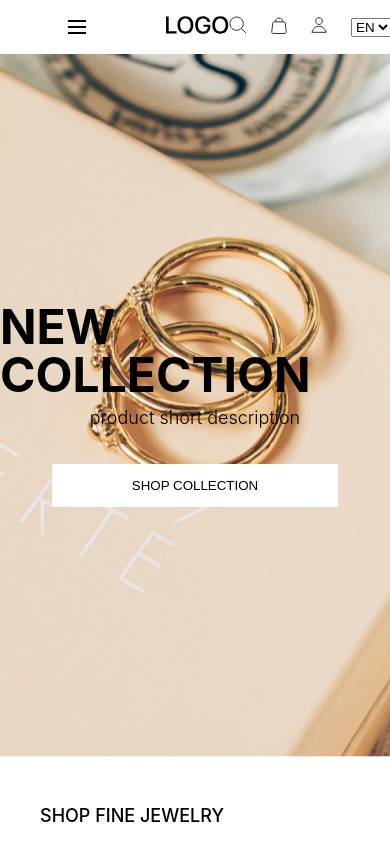
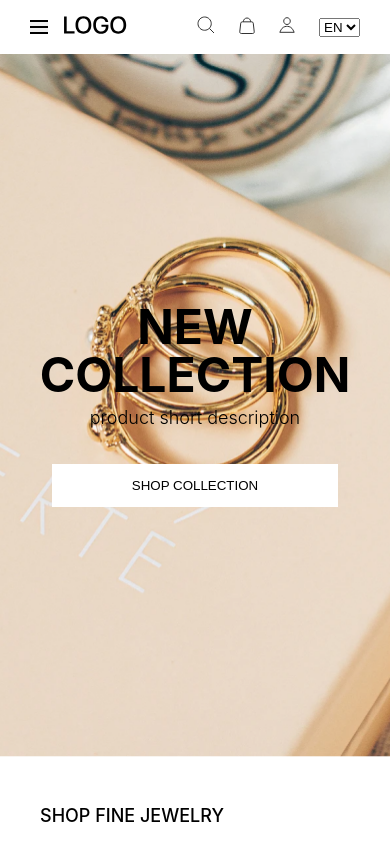
Before and after one commit to KIKVA03/Jewelery-collection, a React (Create React App) app: page / in a window 390 px wide. Shown: the top 844 px of the page. Built offline with nearby package versions, Linux system fonts and the light colour scheme.

Commit message:
feat: responsive navigation & mobile menu

```diff
--- a/src/components/HomePageComponents/Navigation.jsx
+++ b/src/components/HomePageComponents/Navigation.jsx
@@ -1,45 +1,25 @@
-import React from "react";
+import { useState, useCallback, memo } from "react";
 import styled from "styled-components";
 import { Link } from "react-router-dom";
-import { LogoIcon, CartIcon, SarchIcon, UserIcon } from "../icons";
-import { useState } from "react";
+import { LogoIcon, CartIcon, SarchIcon, UserIcon, BurgerIcon } from "../icons";
+import MobileNavigation from "../MobileNavigation";
 
 const Navigation = () => {
-    const [burger_class, setBurgerclass] = useState("burger-Bar Unclicked");
-    const [menu_class, setMenuClass] = useState("menu Hidden");
-    const [isMenuClicked, setIsMenuClicked] = useState(false);
+    const [isMobileNavShown, setIsMobileNavShown] = useState(false);
 
-    const burgerMenuClick = () => {
-        const a = !isMenuClicked;
-        setIsMenuClicked(a);
-        if (isMenuClicked) {
-            setBurgerclass("burger-Bar Clicked");
-            setMenuClass("menu Visable");
+    const toggleMobileNavBar = useCallback(() => {
+        setIsMobileNavShown(prev => !prev);
+    }, []);
 
-            // console.log;
-            console.log(burger_class);
-            console.log(menu_class);
-        } else {
-            setBurgerclass("burger-Bar Unclicked");
-            setMenuClass("menu Hidden");
-
-            console.log(burger_class);
-            console.log(menu_class);
-        }
-    };
     return (
         <Component>
+            {isMobileNavShown && <MobileNavigation toggleMobileNavBar={toggleMobileNavBar} />}
+
             <nav>
-                <div className="burgerMenu" onClick={() => burgerMenuClick()}>
-                    <div></div>
-                    <div></div>
-                    <div></div>
-                </div>
-                <div className={menu_class}>
-                    <h3>SHOP</h3>
-                    <h3>GIFT</h3>
-                    <h3>ABOUT</h3>
-                </div>
+                <button className="burgerMenu" onClick={toggleMobileNavBar}>
+                    <BurgerIcon />
+                </button>
+
                 <div className="linksWrapper">
                     <Link to="">SHOP</Link>
                     <Link to="">GiFT</Link>
@@ -70,7 +50,7 @@ const Navigation = () => {
     );
 };
 
-export default Navigation;
+export default memo(Navigation);
 
 const Component = styled.header`
     width: 100%;
@@ -105,37 +85,22 @@ const Component = styled.header`
         align-items: center;
     }
     .burgerMenu {
-        height: 14px;
-        width: 18px;
         display: none;
-        flex-direction: column;
-        gap: 4px;
-
-        div {
-            width: 100%;
-            height: 2px;
-            background-color: black;
-        }
     }
     @media (max-width: 700px) {
+        padding: 16px 30px;
+
         .burgerMenu {
+            border: none;
+            margin-right: 16px;
             display: flex;
         }
         .linksWrapper {
             display: none;
         }
         .LOGO-wrapper {
-            margin-left: 80px;
+            flex: 1;
+            justify-self: start;
         }
     }
-    /* toogle menu */
-    .Hidden {
-        display: none;
-    }
-    .Visable {
-        width: 50%;
-        height: 10vh;
-        display: flex;
-        flex-direction: column;
-    }
 `;
--- /dev/null
+++ b/src/components/MobileNavigation.jsx
@@ -0,0 +1,65 @@
+import { memo } from "react";
+import styled from "styled-components";
+
+const MobileNavigation = ({ toggleMobileNavBar }) => {
+    return (
+        <Container>
+            <div>
+                <h3>SHOP</h3>
+                <h3>GIFT</h3>
+                <h3>ABOUT</h3>
+            </div>
+        </Container>
+    );
+};
+
+const Container = styled.div`
+    padding: 20px 0;
+    width: 100vw;
+    height: calc(100vh - 54px);
+    background: #ffffff;
+    position: fixed;
+    top: 54px;
+    left: 0;
+    display: flex;
+    flex-direction: column;
+    gap: 13px;
+    animation: leftToRight 1s;
+
+    header {
+        display: flex;
+        justify-content: space-between;
+
+        .LOGO-wrapper {
+            display: flex;
+            justify-content: center;
+        }
+
+        .Xicon-wraper {
+            margin-left: 16px;
+            border: none;
+            display: flex;
+            align-items: center;
+            cursor: pointer;
+        }
+    }
+
+    h3 {
+        padding: 29px 10px;
+        font-weight: 300;
+        font-size: 32px;
+        line-height: 100%;
+        border-bottom: 0.5px solid black;
+    }
+
+    @keyframes leftToRight {
+        from {
+            transform: translateX(-100%);
+        }
+        to {
+            transform: translateX(0);
+        }
+    }
+`;
+
+export default memo(MobileNavigation);
--- /dev/null
+++ b/src/components/icons/Xicon.jsx
@@ -0,0 +1,19 @@
+import React from "react";
+
+const Xicon = () => {
+    return (
+        <svg width="15" height="16" viewBox="0 0 15 16" fill="none" xmlns="http://www.w3.org/2000/svg">
+            <rect
+                x="1.41406"
+                y="0.927734"
+                width="18"
+                height="2"
+                transform="rotate(45 1.41406 0.927734)"
+                fill="black"
+            />
+            <rect y="13.6581" width="18" height="2" transform="rotate(-45 0 13.6581)" fill="black" />
+        </svg>
+    );
+};
+
+export default Xicon;
--- /dev/null
+++ b/src/components/icons/burgerIcon.jsx
@@ -0,0 +1,13 @@
+import React from "react";
+
+const BurgerIcon = () => {
+    return (
+        <svg width="18" height="14" viewBox="0 0 18 14" fill="none" xmlns="http://www.w3.org/2000/svg">
+            <rect width="18" height="2" fill="black" />
+            <rect y="6" width="18" height="2" fill="black" />
+            <rect y="12" width="18" height="2" fill="black" />
+        </svg>
+    );
+};
+
+export default BurgerIcon;
--- a/src/components/icons/index.js
+++ b/src/components/icons/index.js
@@ -3,3 +3,5 @@ export { default as SarchIcon } from "./Search";
 export { default as CartIcon } from "./Cart";
 export { default as UserIcon } from "./User";
 export { default as ArrowIcon } from "./Arrow";
+export { default as BurgerIcon } from "./burgerIcon";
+export { default as Xicon } from "./Xicon";
--- a/src/pages/HomePage.jsx
+++ b/src/pages/HomePage.jsx
@@ -62,6 +62,7 @@ const Component = styled.div`
                 font-weight: 700;
                 font-size: 48px;
                 line-height: 100%;
+                text-align: center;
             }
             p {
                 font-weight: 300;
```
Also changed, not shown: 1 other file (tests, documents, lock files or other folders). Lines whose indentation alone changed are shown as unchanged.
